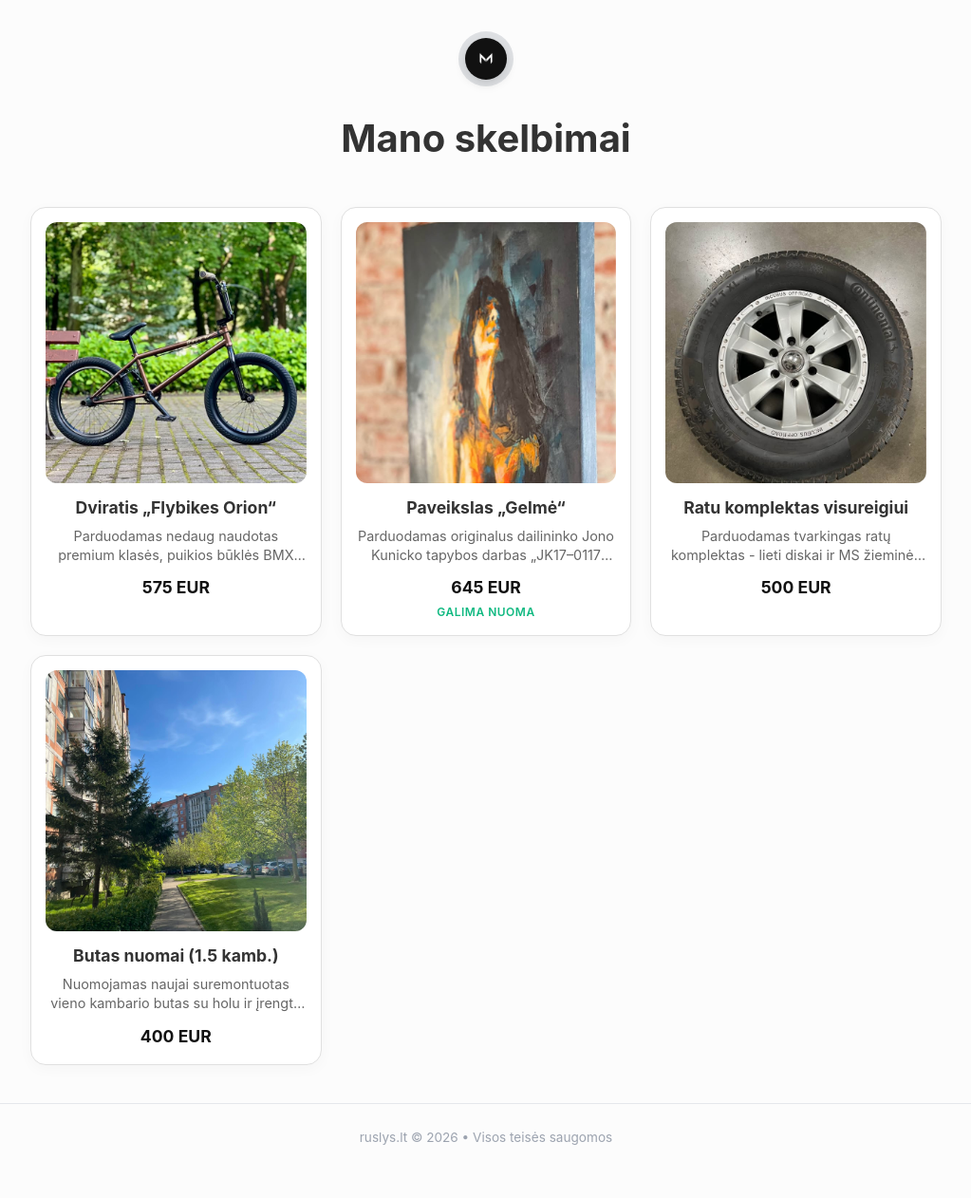
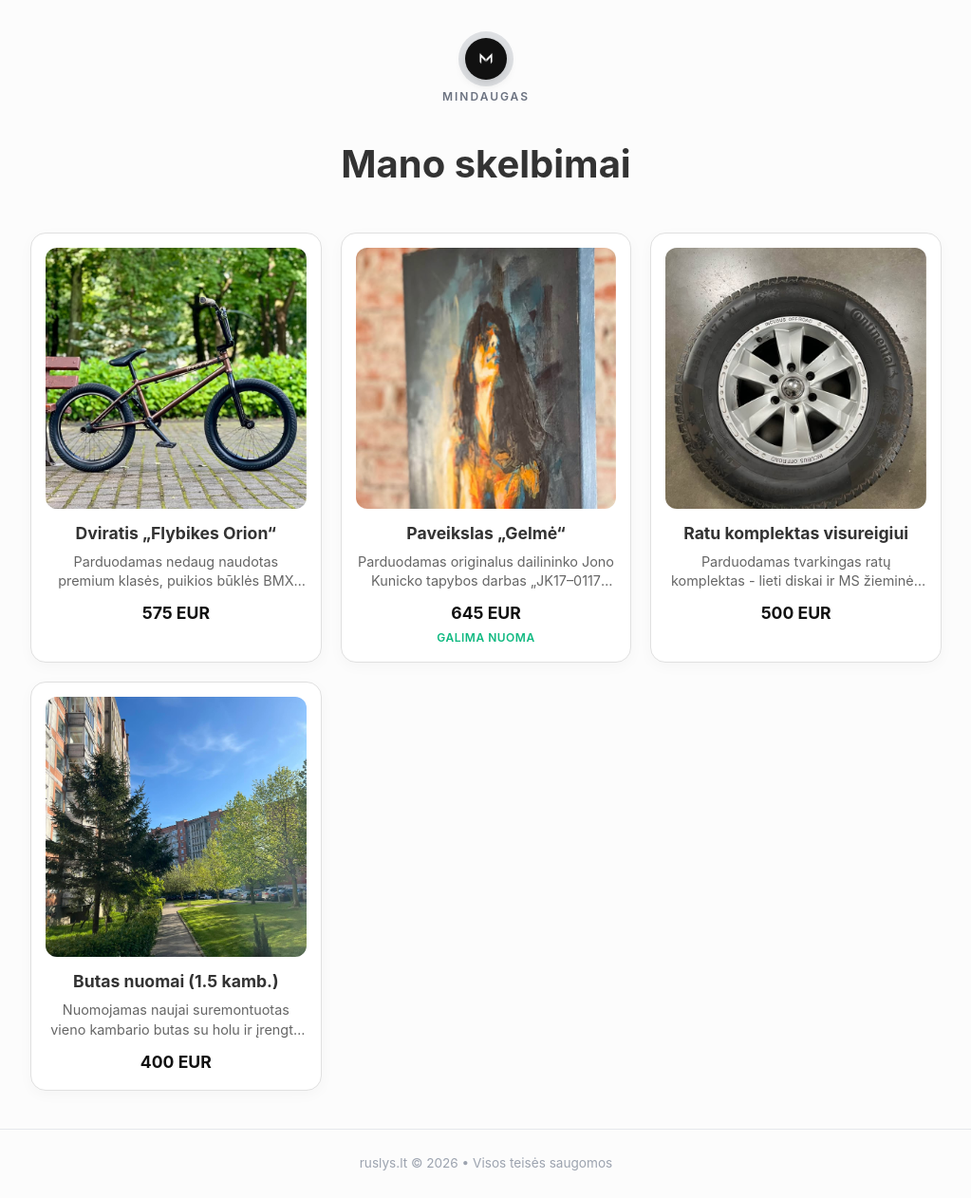
Before and after one commit to mruslys/ruslys.lt, a Jekyll site: the page built from skelbimai/index.html, in a window 1280 px wide. Shown: the whole page at 95% size, without its empty margins (128-1151 px from the left). Built offline with Jekyll 4.4.1, drawn with Linux system fonts in a browser that asks for light colours; before the commit the page ends 1234 px from its top, so only the background shows below that.

Commit message:
Revert "nereikia"
This reverts commit df46b9bcaa8d86cb5b97be76310cef78e7d69e29.

```diff
--- a/_layouts/item.html
+++ b/_layouts/item.html
@@ -128,7 +128,6 @@
             letter-spacing: 2px;
             color: #6B7280;
             margin-top: 8px;
-            display:none;
         }
 
         /* Paveikslėlių tinklelis ir galerija */
--- a/_layouts/shop.html
+++ b/_layouts/shop.html
@@ -225,7 +225,6 @@
             letter-spacing: 2px;
             color: #6B7280;
             margin-top: 8px;
-            display: none;
         }
 
         /* Neįkyrus footerio stilius */
```
